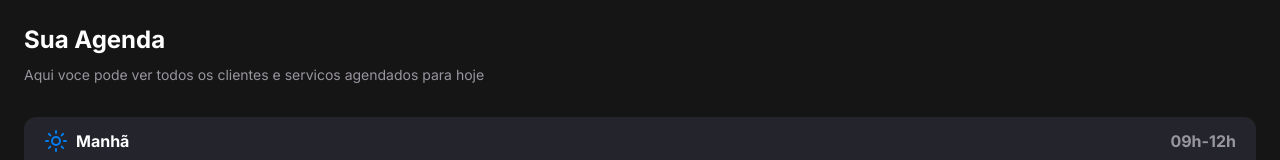
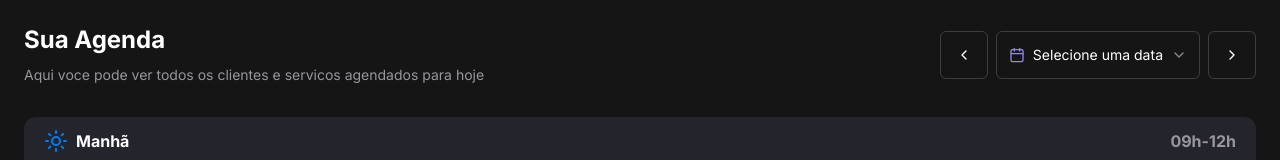
Before and after one commit to FullMiga/pet-shop, a Next.js app: page / in a window 1280 px wide. Shown: the top 160 px of the page. Built offline with nearby package versions, Linux system fonts and the light colour scheme; no server answers; the database is empty.

Commit message:
feat: add date-picker, navigation between dates and show appointmens by date

```diff
--- a/app/page.tsx
+++ b/app/page.tsx
@@ -1,24 +1,47 @@
 import { AppointmentForm } from '@/components/appointment-form';
+import { DatePicker } from '@/components/date-picker';
 import { PeriodSection } from '@/components/period-section';
 import { Button } from '@/components/ui/button';
 import { prisma } from '@/lib/prisma';
 import { groupAppointmentByPeriod } from '@/utils/appointments-utils';
+import { endOfDay, startOfDay } from 'date-fns';
 
-export default async function Home() {
-  const appointments = await prisma.appointment.findMany();
+export default async function Home({
+  searchParams,
+}: {
+  searchParams: Promise<{ date?: string }>;
+}) {
+  const { date } = await searchParams;
+  const selectedDate = date ? new Date(date) : new Date();
+
+  const appointments = await prisma.appointment.findMany({
+    where: {
+      scheduleAt: {
+        gte: startOfDay(selectedDate),
+        lte: endOfDay(selectedDate),
+      },
+    },
+    orderBy: {
+      scheduleAt: 'asc',
+    },
+  });
   const periods = groupAppointmentByPeriod(appointments);
 
   return (
     <div className="bg-background-primary p-6">
-      <div className="flex justify-between items-center mb-8">
+      <div className="flex md:items-center justify-between flex-col gap-2 md:flex-row md:gap-0 mb-8">
+        <div className="flex justify-between items-center">
           <div>
             <h1 className="text-title-size  text-content-primary mb-2">
               Sua Agenda
             </h1>
             <p className="text-paragraph-medium-size text-content-secondary">
-            Aqui voce pode ver todos os clientes e servicos agendados para hoje
+              Aqui voce pode ver todos os clientes e servicos agendados para
+              hoje
             </p>
           </div>
+        </div>
+        <DatePicker />
       </div>
 
       {periods.map((period, index) => (
--- /dev/null
+++ b/components/date-picker/index.tsx
@@ -0,0 +1,112 @@
+'use client';
+import { Button } from '@/components/ui/button';
+import {
+  CalendarIcon,
+  ChevronDown,
+  ChevronLeft,
+  ChevronRight,
+} from 'lucide-react';
+import {
+  Popover,
+  PopoverContent,
+  PopoverTrigger,
+} from '@/components/ui/popover';
+import { usePathname, useRouter, useSearchParams } from 'next/navigation';
+import { useCallback, useEffect, useState } from 'react';
+import { addDays, format, isValid } from 'date-fns';
+import { ptBR } from 'date-fns/locale';
+import { Calendar } from '@/components/ui/calendar';
+import { NavigationButton } from './navigation-button';
+
+export function DatePicker() {
+  const router = useRouter();
+  const pathname = usePathname();
+  const searchParams = useSearchParams();
+  const dateParam = searchParams.get('date');
+
+  const getInitialDate = useCallback(() => {
+    if (!dateParam) return;
+
+    const [year, month, day] = dateParam.split('-').map(Number);
+    const parsedDate = new Date(year, month - 1, day);
+
+    if (!isValid(parsedDate)) return new Date();
+
+    return parsedDate;
+  }, [dateParam]);
+
+  const [date, setDate] = useState<Date | undefined>(getInitialDate);
+  const [isPopoverOpen, setIsPopoverOpen] = useState(false);
+
+  const updateURLWithDate = (selectedDate: Date | undefined) => {
+    if (!selectedDate) return;
+
+    const newParams = new URLSearchParams(searchParams.toString());
+    newParams.set('date', format(selectedDate, 'yyyy-MM-dd'));
+    router.push(`${pathname}?${newParams.toString()}`);
+  };
+
+  const handleNavigateDay = (days: number) => {
+    const newDate = addDays(date || new Date(), days);
+    updateURLWithDate(newDate);
+  };
+
+  const handleDateSelect = (selectedDate: Date | undefined) => {
+    updateURLWithDate(selectedDate);
+    setIsPopoverOpen(false);
+  };
+
+  useEffect(() => {
+    const newDate = getInitialDate();
+
+    if (date?.getTime() !== newDate?.getTime()) {
+      setDate(newDate);
+    }
+  }, [date, getInitialDate]);
+
+  return (
+    <div className="flex items-center gap-2">
+      <NavigationButton
+        tooltipText="Dia anterior"
+        onClick={() => handleNavigateDay(-1)}
+      >
+        <ChevronLeft />
+      </NavigationButton>
+
+      <Popover open={isPopoverOpen} onOpenChange={setIsPopoverOpen}>
+        <PopoverTrigger asChild>
+          <Button
+            variant="outline"
+            className="w-min[180px] justify-between text-left font-normal bg-transparent border-border-primary text-content-primary hover:bg-background-tertiary hover:border-border-secondary hover:text-content-primary focus-visible:ring-offset-0 focus-visible:ring-1 focus-visible:ring-border-brand focus:border-border-brand focus-visible:border-border-brand"
+          >
+            <div className="flex items-center gap-2">
+              <CalendarIcon size={16} className="text-content-brand" />
+              {date ? (
+                format(date, 'dd/MM/yyyy')
+              ) : (
+                <span>Selecione uma data</span>
+              )}
+            </div>
+            <ChevronDown size={16} className="opacity-50" />
+          </Button>
+        </PopoverTrigger>
+        <PopoverContent className="w-auto p-0">
+          <Calendar
+            mode="single"
+            selected={date}
+            onSelect={handleDateSelect}
+            autoFocus
+            locale={ptBR}
+          />
+        </PopoverContent>
+      </Popover>
+
+      <NavigationButton
+        tooltipText="Proximo dia"
+        onClick={() => handleNavigateDay(1)}
+      >
+        <ChevronRight />
+      </NavigationButton>
+    </div>
+  );
+}
--- /dev/null
+++ b/components/date-picker/navigation-button.tsx
@@ -0,0 +1,38 @@
+import {
+  Tooltip,
+  TooltipContent,
+  TooltipProvider,
+  TooltipTrigger,
+} from '@/components/ui/tooltip';
+import { Button } from '@/components/ui/button';
+
+type NavigationButtonProps = {
+  tooltipText: string;
+  children: React.ReactNode;
+  onClick: () => void;
+};
+
+export function NavigationButton({
+  children,
+  tooltipText,
+  onClick,
+}: NavigationButtonProps) {
+  return (
+    <TooltipProvider>
+      <Tooltip>
+        <TooltipTrigger>
+          <Button
+            variant="outline"
+            onClick={onClick}
+            className="size-12 bg-transparent border-border-primary text-content-primary hover:bg-background-tertiary hover:border-border-secondary hover:text-content-primary focus-visible:ring-offset-0 focus-visible:ring-1 focus-visible:ring-border-brand focus:border-border-brand focus-visible:border-border-brand"
+          >
+            {children}
+          </Button>
+        </TooltipTrigger>
+        <TooltipContent className="bg-background-tertiary">
+          <p>{tooltipText}</p>
+        </TooltipContent>
+      </Tooltip>
+    </TooltipProvider>
+  );
+}
--- /dev/null
+++ b/components/ui/tooltip.tsx
@@ -0,0 +1,60 @@
+'use client';
+
+import * as React from 'react';
+import * as TooltipPrimitive from '@radix-ui/react-tooltip';
+
+import { cn } from '@/lib/utils';
+
+function TooltipProvider({
+  delayDuration = 0,
+  ...props
+}: React.ComponentProps<typeof TooltipPrimitive.Provider>) {
+  return (
+    <TooltipPrimitive.Provider
+      data-slot="tooltip-provider"
+      delayDuration={delayDuration}
+      {...props}
+    />
+  );
+}
+
+function Tooltip({
+  ...props
+}: React.ComponentProps<typeof TooltipPrimitive.Root>) {
+  return (
+    <TooltipProvider>
+      <TooltipPrimitive.Root data-slot="tooltip" {...props} />
+    </TooltipProvider>
+  );
+}
+
+function TooltipTrigger({
+  ...props
+}: React.ComponentProps<typeof TooltipPrimitive.Trigger>) {
+  return <TooltipPrimitive.Trigger data-slot="tooltip-trigger" {...props} />;
+}
+
+function TooltipContent({
+  className,
+  sideOffset = 4,
+  children,
+  ...props
+}: React.ComponentProps<typeof TooltipPrimitive.Content>) {
+  return (
+    <TooltipPrimitive.Portal>
+      <TooltipPrimitive.Content
+        data-slot="tooltip-content"
+        sideOffset={sideOffset}
+        className={cn(
+          'bg-foreground text-background animate-in fade-in-0 zoom-in-95 data-[state=closed]:animate-out data-[state=closed]:fade-out-0 data-[state=closed]:zoom-out-95 data-[side=bottom]:slide-in-from-top-2 data-[side=left]:slide-in-from-right-2 data-[side=right]:slide-in-from-left-2 data-[side=top]:slide-in-from-bottom-2 z-50 w-fit origin-(--radix-tooltip-content-transform-origin) rounded-md px-3 py-1.5 text-xs text-balance',
+          className
+        )}
+        {...props}
+      >
+        {children}
+      </TooltipPrimitive.Content>
+    </TooltipPrimitive.Portal>
+  );
+}
+
+export { Tooltip, TooltipTrigger, TooltipContent, TooltipProvider };
--- a/package.json
+++ b/package.json
@@ -20,6 +20,7 @@
     "@radix-ui/react-popover": "^1.1.15",
     "@radix-ui/react-select": "^2.2.6",
     "@radix-ui/react-slot": "^1.2.4",
+    "@radix-ui/react-tooltip": "^1.2.8",
     "class-variance-authority": "^0.7.1",
     "clsx": "^2.1.1",
     "date-fns": "^4.1.0",
```
Also changed, not shown: 1 other file (tests, documents, lock files or other folders). Lines whose indentation alone changed are shown as unchanged.
